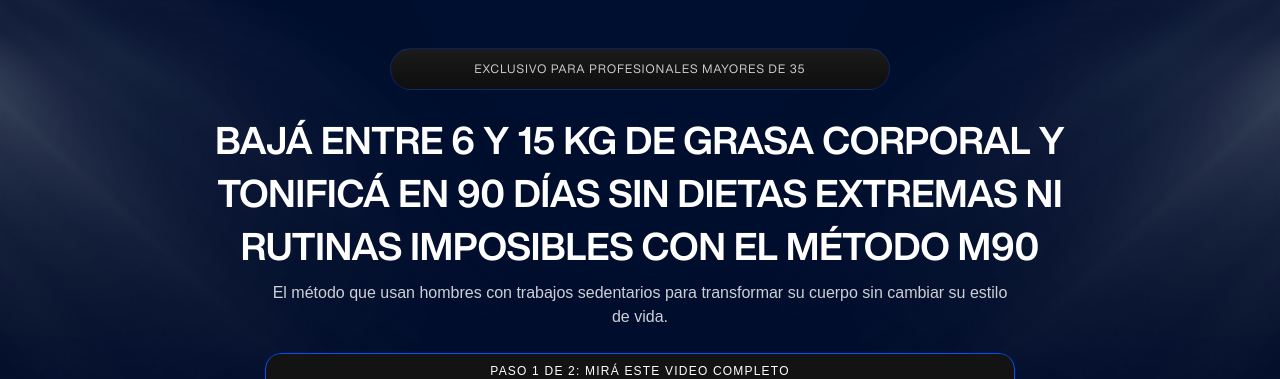
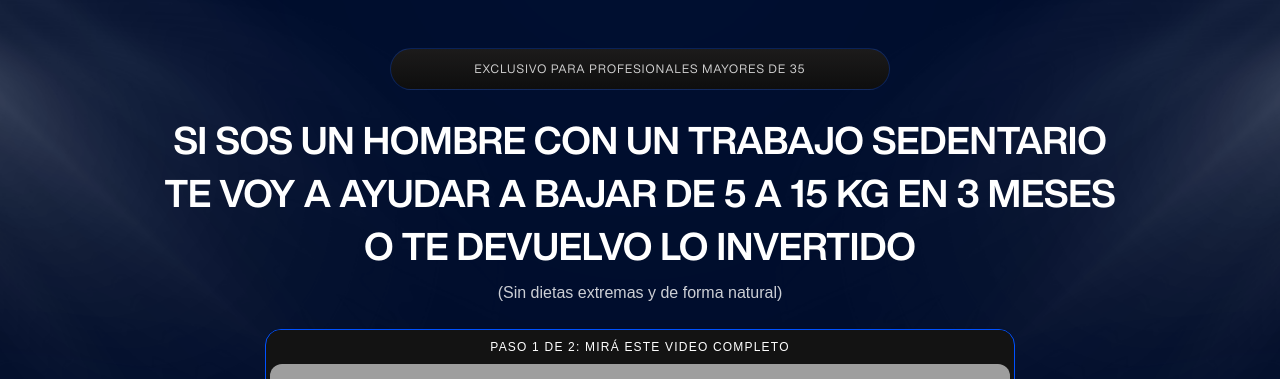
Before and after one commit to tomascosta2/manu-nunez, a Next.js app: page / in a window 1280 px wide. Shown: the top 379 px of the page. Built offline with nearby package versions, Linux system fonts and the light colour scheme; grey boxes are pictures that could not be loaded.

Commit message:
A/B test nuevo título variante B + sección cambios siempre visible

```diff
--- a/src/app/page.tsx
+++ b/src/app/page.tsx
@@ -26,7 +26,7 @@ export default function Home() {
   const headlineText =
     variant === "A"
       ? "Bajá entre 6 y 15 kg de grasa corporal y tonificá en 90 días sin dietas extremas ni rutinas imposibles con el Método M90"
-      : "Bajá entre 6 y 15 kg de grasa corporal y tonificá en 90 días sin dietas extremas ni rutinas imposibles con el Método M90";
+      : "Si sos un hombre con un trabajo sedentario te voy a ayudar a bajar de 5 a 15 kg en 3 meses O TE DEVUELVO LO INVERTIDO";
 
   const testimonials = [
     {
@@ -116,7 +116,9 @@ export default function Home() {
             <span>{headlineText}</span>
           </h1>
           <p className="text-white/80 text-center mt-2 max-w-[750px] mx-auto">
-            El método que usan hombres con trabajos sedentarios para transformar su cuerpo sin cambiar su estilo de vida.
+            {variant === "B"
+              ? "(Sin dietas extremas y de forma natural)"
+              : "El método que usan hombres con trabajos sedentarios para transformar su cuerpo sin cambiar su estilo de vida."}
           </p>
 
           <section className="relative">
@@ -168,7 +170,7 @@ export default function Home() {
         <div className="bg-[var(--primary)]/80 size-[600px] rounded-full right-[-400px] absolute -z-50 blur-[200px] -bottom-[300px]"></div>
       </section>
 
-      {variant === "A" && <section className="w-full bg-[#000] relative pt-[80px] md:pt-[160px] pb-[60px] md:pb-[90px]">
+      <section className="w-full bg-[#000] relative pt-[80px] md:pt-[160px] pb-[60px] md:pb-[90px]">
         <div className="h-[2px] top-0 absolute overflow-clip w-full z-50 hidden md:block">
           <div className="size-[400px] blur-[200px] left-[calc(50%-200px)] -top-[200px] absolute bg-[var(--primary)]"></div>
         </div>
@@ -237,7 +239,7 @@ export default function Home() {
             </div>
           </div>
         </div>
-      </section>}
+      </section>
 
       <p className="pb-6 pt-8 text-[14px] text-center px-4 text-white/60">
         © Manu Nuñez 2025. Todos los derechos reservados.
```
